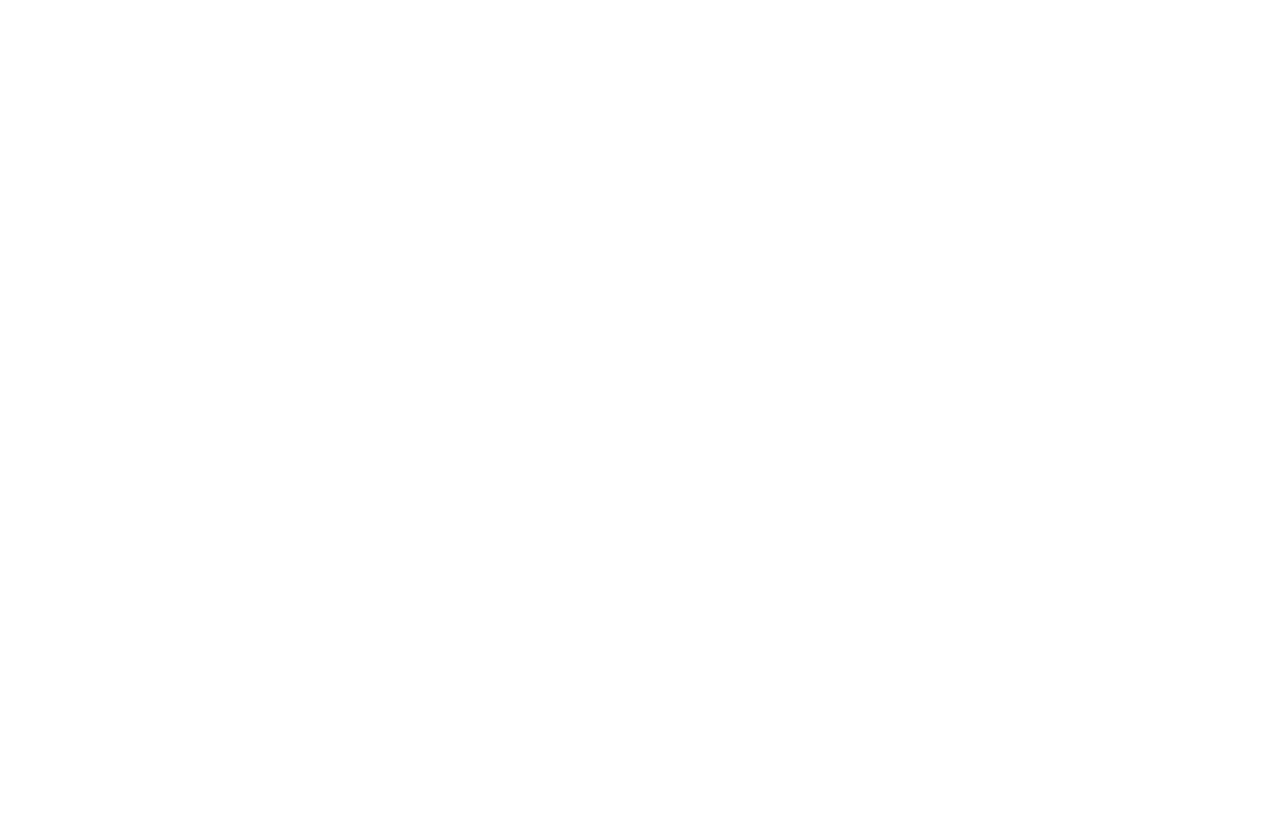
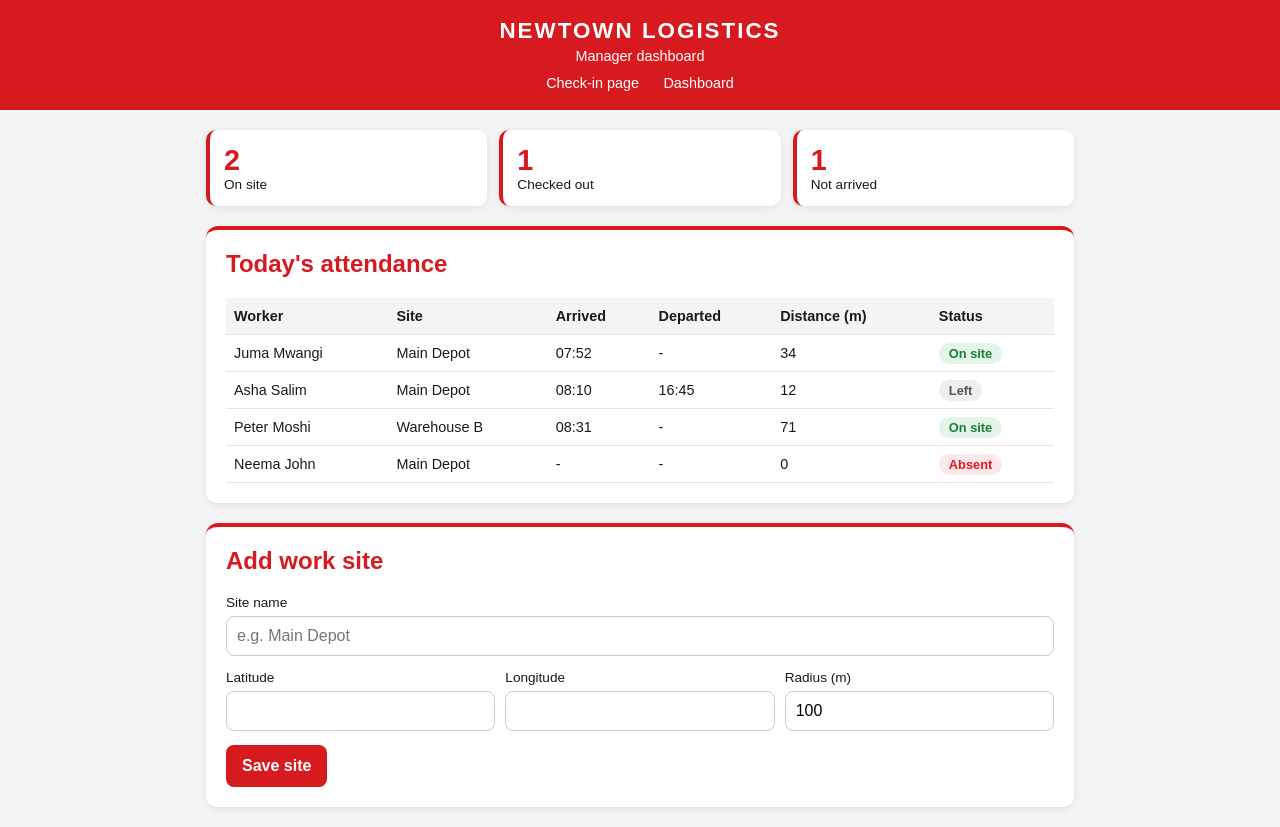
Before and after one commit to malisachristopher63/Newtown-TIME_TRACKING_SYSTEM, a PHP site: page /admin.php in a window 1280 px wide. Before the commit the page is empty. Before the commit the page ends 800 px from the top, so only its background shows below. Run offline with PHP 8.4, Linux system fonts and the light colour scheme.

Commit message:
2nd commit involving few changes with admin.php and stylecss

```diff
--- a/public/admin.php
+++ b/public/admin.php
@@ -0,0 +1,122 @@
+<?php
+$siteName = "NEWTOWN LOGISTICS";
+
+// SAMPLE DATA: later this comes from the database (attendance_events table)
+$records = [
+  ["name" => "Juma Mwangi",  "site" => "Main Depot", "in" => "07:52", "out" => "",      "distance" => 34],
+  ["name" => "Asha Salim",   "site" => "Main Depot", "in" => "08:10", "out" => "16:45", "distance" => 12],
+  ["name" => "Peter Moshi",  "site" => "Warehouse B", "in" => "08:31", "out" => "",     "distance" => 71],
+  ["name" => "Neema John",   "site" => "Main Depot", "in" => "",      "out" => "",      "distance" => 0],
+];
+
+// Count the stats from the array
+$onSite = 0;
+$left   = 0;
+$absent = 0;
+
+foreach ($records as $r) {
+  if ($r["in"] !== "" && $r["out"] === "") {
+    $onSite++;
+  } elseif ($r["in"] !== "" && $r["out"] !== "") {
+    $left++;
+  } else {
+    $absent++;
+  }
+}
+?>
+<!DOCTYPE html>
+<html lang="en">
+<head>
+  <meta charset="UTF-8">
+  <meta name="viewport" content="width=device-width, initial-scale=1">
+  <title><?php echo $siteName; ?> | Admin</title>
+  <link rel="stylesheet" href="css/style.css">
+</head>
+<body>
+
+  <header class="topbar">
+    <h1><?php echo $siteName; ?></h1>
+    <p>Manager dashboard</p>
+    <nav class="nav">
+      <a href="index.php">Check-in page</a>
+      <a href="admin.php">Dashboard</a>
+    </nav>
+  </header>
+
+  <main class="container wide">
+
+    <!-- Summary cards -->
+    <section class="stats">
+      <div class="stat"><span class="num"><?php echo $onSite; ?></span>On site</div>
+      <div class="stat"><span class="num"><?php echo $left; ?></span>Checked out</div>
+      <div class="stat"><span class="num"><?php echo $absent; ?></span>Not arrived</div>
+    </section>
+
+    <!-- Today's attendance -->
+    <section class="card">
+      <h2>Today's attendance</h2>
+      <div class="table-wrap">
+        <table>
+          <thead>
+            <tr>
+              <th>Worker</th>
+              <th>Site</th>
+              <th>Arrived</th>
+              <th>Departed</th>
+              <th>Distance (m)</th>
+              <th>Status</th>
+            </tr>
+          </thead>
+          <tbody>
+            <?php foreach ($records as $r): ?>
+              <tr>
+                <td><?php echo htmlspecialchars($r["name"]); ?></td>
+                <td><?php echo htmlspecialchars($r["site"]); ?></td>
+                <td><?php echo $r["in"]  !== "" ? $r["in"]  : "-"; ?></td>
+                <td><?php echo $r["out"] !== "" ? $r["out"] : "-"; ?></td>
+                <td><?php echo $r["distance"]; ?></td>
+                <td>
+                  <?php if ($r["in"] !== "" && $r["out"] === ""): ?>
+                    <span class="badge on">On site</span>
+                  <?php elseif ($r["in"] !== ""): ?>
+                    <span class="badge done">Left</span>
+                  <?php else: ?>
+                    <span class="badge off">Absent</span>
+                  <?php endif; ?>
+                </td>
+              </tr>
+            <?php endforeach; ?>
+          </tbody>
+        </table>
+      </div>
+    </section>
+
+    <!-- Add a work site (not connected yet) -->
+    <section class="card">
+      <h2>Add work site</h2>
+      <form method="post" action="#">
+        <label for="siteName">Site name</label>
+        <input type="text" id="siteName" name="site_name" placeholder="e.g. Main Depot">
+
+        <div class="grid3">
+          <div>
+            <label for="lat">Latitude</label>
+            <input type="text" id="lat" name="latitude">
+          </div>
+          <div>
+            <label for="lng">Longitude</label>
+            <input type="text" id="lng" name="longitude">
+          </div>
+          <div>
+            <label for="radius">Radius (m)</label>
+            <input type="number" id="radius" name="radius" value="100">
+          </div>
+        </div>
+
+        <button type="submit" class="btn">Save site</button>
+      </form>
+    </section>
+
+  </main>
+</body>
+</html>
--- a/public/style.css
+++ b/public/style.css
@@ -73,5 +73,48 @@ input {
   font-size: 0.9rem;
 }
 
+/* ---- Admin dashboard ---- */
+.container.wide { max-width: 900px; }
+.container.wide .card { margin-bottom: 20px; }
+
+.nav { margin-top: 10px; }
+.nav a {
+  color: var(--white);
+  text-decoration: none;
+  margin: 0 10px;
+  font-size: 0.9rem;
+  padding-bottom: 3px;
+  border-bottom: 2px solid transparent;
+}
+.nav a:hover { border-bottom-color: var(--white); }
+
+.stats {
+  display: grid;
+  grid-template-columns: repeat(3, 1fr);
+  gap: 12px;
+  margin-bottom: 20px;
+}
+.stat {
+  background: var(--white);
+  border-left: 4px solid var(--red);
+  border-radius: 10px;
+  padding: 14px;
+  box-shadow: 0 2px 8px rgba(0,0,0,0.08);
+  font-size: 0.85rem;
+}
+.stat .num { display: block; font-size: 1.8rem; font-weight: bold; color: var(--red); }
+
+.table-wrap { overflow-x: auto; }
+table { width: 100%; border-collapse: collapse; font-size: 0.9rem; }
+th, td { text-align: left; padding: 10px 8px; border-bottom: 1px solid #e5e5e5; white-space: nowrap; }
+th { background: var(--grey); }
+
+.badge { padding: 3px 10px; border-radius: 20px; font-size: 0.8rem; font-weight: bold; }
+.badge.on   { background: #e3f5e8; color: #1a7f37; }
+.badge.done { background: #eee;     color: #555; }
+.badge.off  { background: #fde8e9;  color: var(--red); }
+
+.grid3 { display: grid; grid-template-columns: 1fr 1fr 1fr; gap: 10px; }
+
 .actions { display: flex; gap: 10px; }
 .actions .btn { flex: 1; }
```
